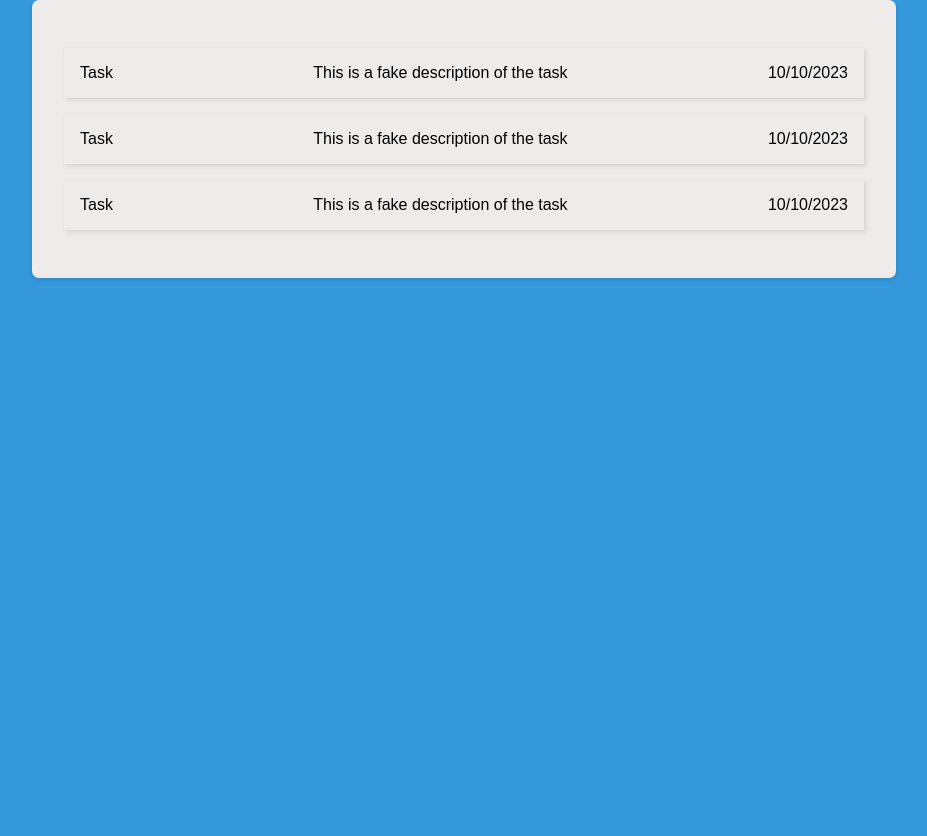
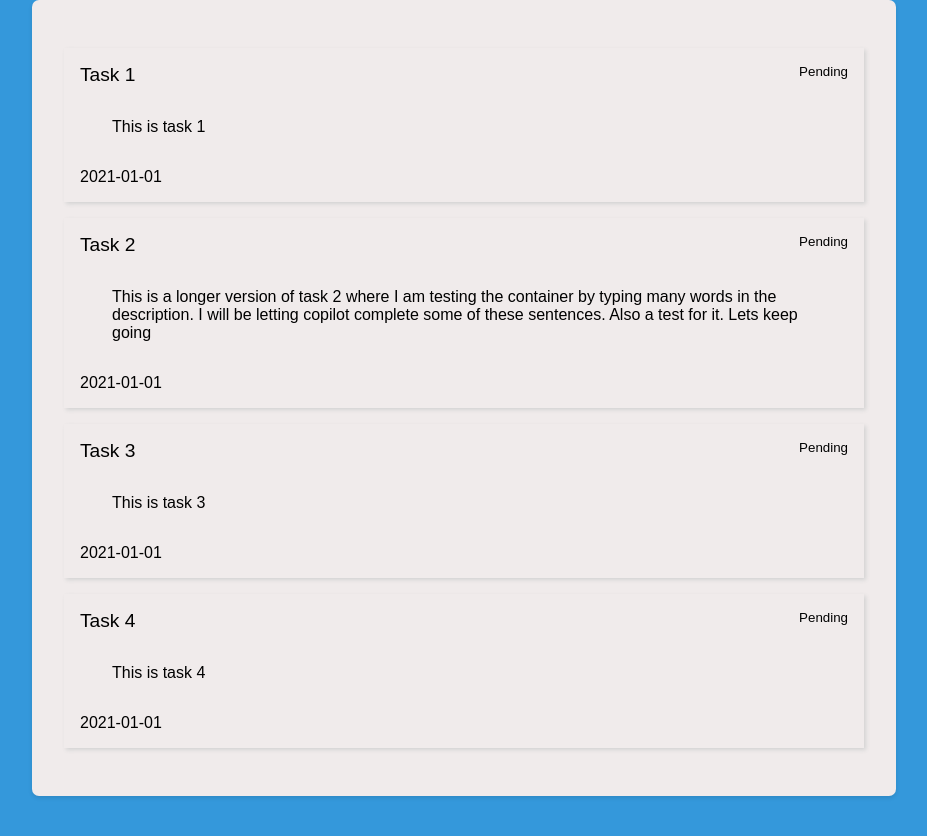
Before and after one commit to Dyllboy/TaskMaster, a React (Create React App) app: page / in a window 1280 px wide. Shown: the top 836 px of the page, without its empty margins (176-1103 px from the left). Before the commit the page ends 800 px from the top, so only its background shows below. Built offline with nearby package versions, Linux system fonts and the light colour scheme.

Commit message:
Cleaned up task list ui

```diff
--- a/src/component/Landing/landing.css
+++ b/src/component/Landing/landing.css
@@ -1,13 +1,3 @@
-/* .container {
-    display: flex;
-    flex-wrap: wrap;
-    justify-content: center;
-    align-items: center;
-    height: 100vh;
-    width: 100vw;
-    background-color: #f5f5f5;
-} */
-
 body, h1, h2, p, ul, li {
     margin: 0;
     padding: 0;
@@ -30,11 +20,13 @@ header {
 /* Container for the main content */
 .container {
     max-width: 800px;
-    margin: 0 auto;
+    width: calc(100% - 100px);
+    margin: auto;
     padding: 2rem;
     background-color: #f0ebeb;
     box-shadow: 0px 2px 4px rgba(0, 0, 0, 0.1);
     border-radius: 7px;
+    margin-bottom: 5rem;
 }
 
 .taskList {
--- a/src/component/Landing/landing.jsx
+++ b/src/component/Landing/landing.jsx
@@ -1,14 +1,48 @@
 import './landing.css';
 import TaskComponent from '../Task/task';
+import task from '../../objects/task';
+import { useState, useEffect } from 'react';
 
 const LandingComponent = () => {
+
+    const [tasks, setTask] = useState(() => {
+        const saved = localStorage.getItem("tasks");
+        const initialValue = JSON.parse(saved);
+        return initialValue || [];
+    });
+
+    const taskArray = [
+        {
+            taskName: 'Task 1',
+            description: 'This is task 1',
+            date: '2021-01-01',
+            status: 'Pending'
+        },
+        {
+            taskName: 'Task 2',
+            description: 'This is a longer version of task 2 where I am testing the container by typing many words in the description. I will be letting copilot complete some of these sentences. Also a test for it. Lets keep going',
+            date: '2021-01-01',
+            status: 'Pending'
+        },
+        {
+            taskName: 'Task 3',
+            description: 'This is task 3',
+            date: '2021-01-01',
+            status: 'Pending'
+        },
+        {
+            taskName: 'Task 4',
+            description: 'This is task 4',
+            date: '2021-01-01',
+            status: 'Pending'
+        }];
+
+
 
     return (
         <div className="container">
             <ul className='taskList'>
-                <TaskComponent/>
-                <TaskComponent/>
-                <TaskComponent/>
+                {taskArray.map(t => (<TaskComponent key={t.taskName} task={t}></TaskComponent>))}
             </ul>
         </div>
     )
--- a/src/component/Task/task.css
+++ b/src/component/Task/task.css
@@ -1,9 +1,33 @@
 .task {
     box-shadow: 2px 2px 4px lightgray;
     padding: 1rem;
-    display: flex;
     justify-content: space-between;
     align-items: center;
     gap: 10rem;
     margin: 1rem 0;
 }
+
+.name {
+    font-size: larger;
+}
+
+.status {
+    font-size: smaller;
+}
+
+.description {
+    padding: 1rem;
+    justify-content: space-between;
+    align-items: center;
+    margin: 1rem;
+}
+
+.date {
+    justify-content: space-between;
+    align-items: center;
+}
+
+.topline {
+    display: flex;
+    justify-content: space-between;
+}
--- a/src/component/Task/task.jsx
+++ b/src/component/Task/task.jsx
@@ -1,12 +1,15 @@
 import './task.css';
 
-const TaskComponent = () => {
+const TaskComponent = ({task}) => {
 
     return (
         <div className="task">
-            <p>Task</p>
-            <p>This is a fake description of the task</p>
-            <p>10/10/2023</p>
+            <div className='topline'>
+                <p className='name'>{task.taskName}</p>
+                <p className='status'>{task.status}</p>
+            </div>
+            <p className='description'>{task.description}</p>
+            <p className='date'>{task.date}</p>
         </div>
     )
 }
--- /dev/null
+++ b/src/objects/task.js
@@ -0,0 +1,7 @@
+const task = {
+    taskName: "",
+    taskDescription: "",
+    taskDate: ""
+}
+
+export default task
```
